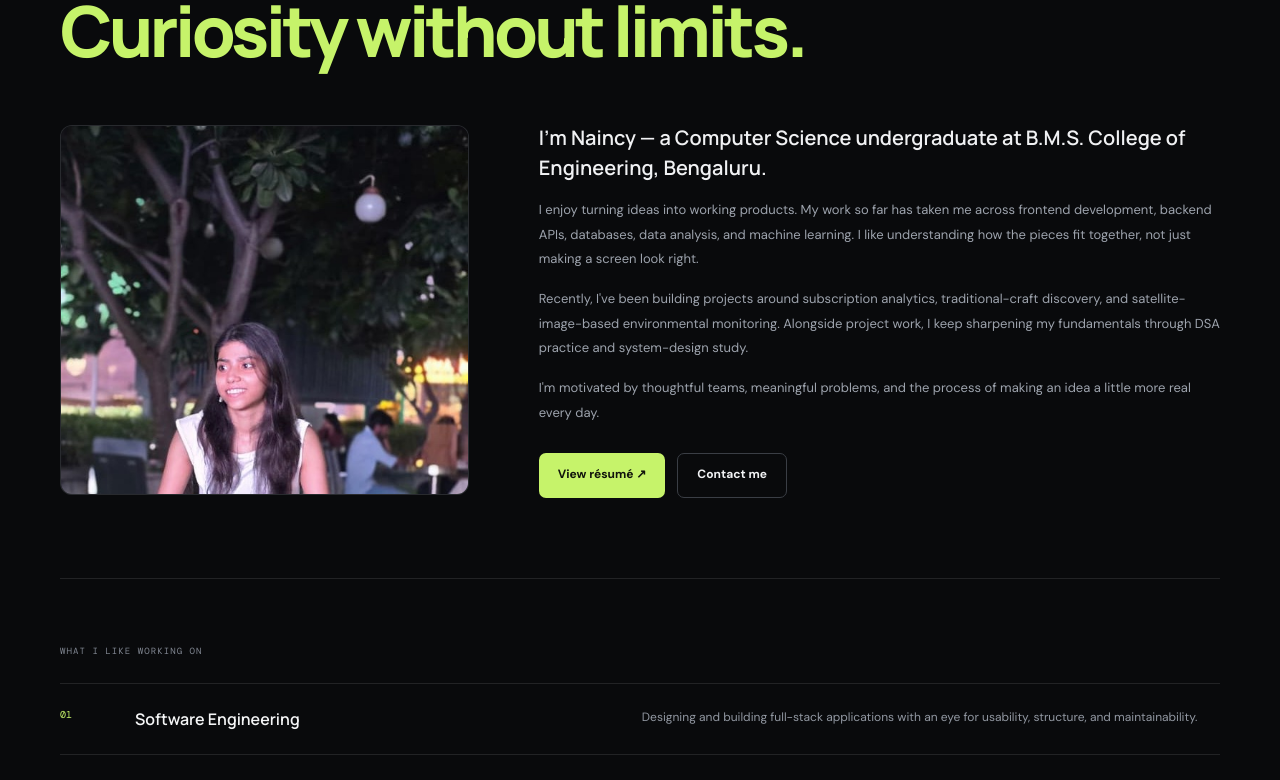
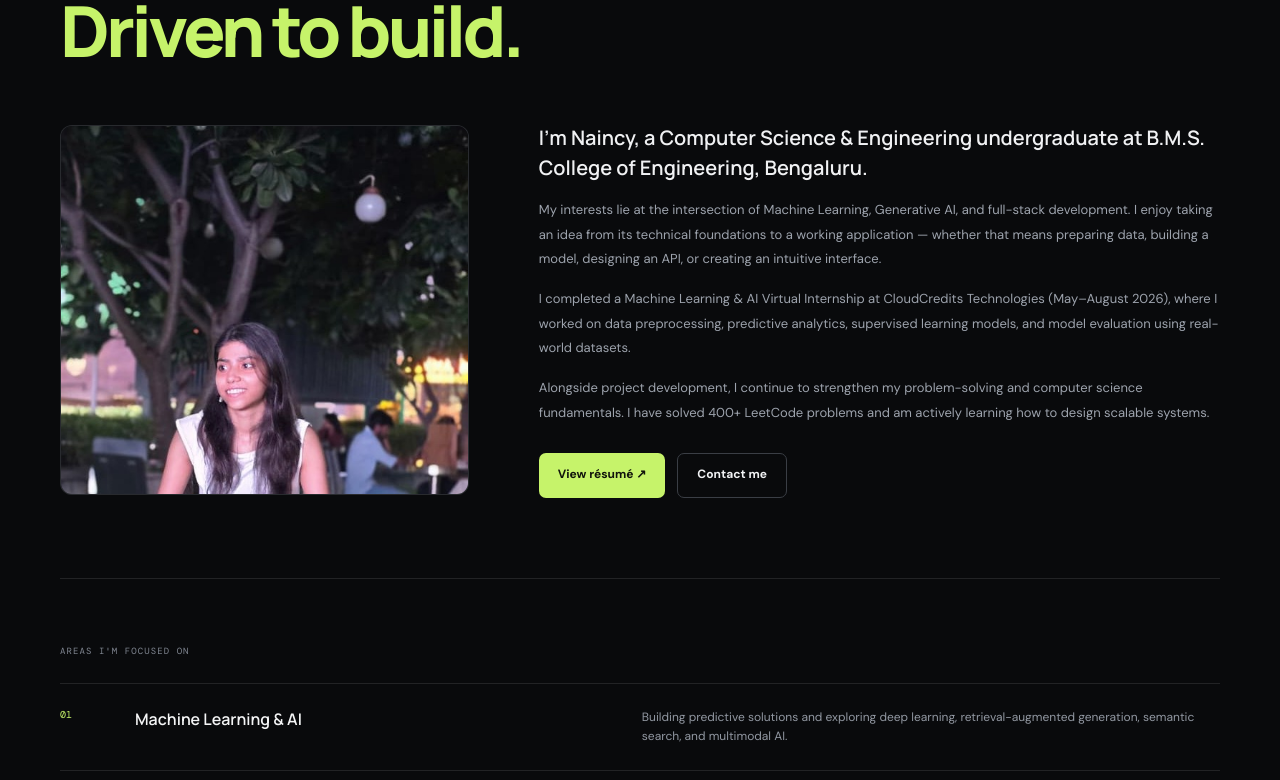
Before and after one commit to Naincy33/PORTFOLIO, a Next.js app: page /about in a window 1280 px wide. Shown: the part 240-1020 px from the top of the page. Built offline with nearby package versions, Linux system fonts and the light colour scheme.

Commit message:
Align portfolio with latest resume

```diff
--- a/app/about/page.js
+++ b/app/about/page.js
@@ -2,9 +2,9 @@ import Image from "next/image";
 import Link from "next/link";
 
 const focusAreas = [
-  ["01", "Software Engineering", "Designing and building full-stack applications with an eye for usability, structure, and maintainability."],
-  ["02", "Data & Machine Learning", "Exploring how data can answer practical questions — from prediction workflows to geospatial analysis."],
-  ["03", "Continuous Learning", "Strengthening fundamentals in DSA, databases, operating systems, networks, and system design."],
+  ["01", "Machine Learning & AI", "Building predictive solutions and exploring deep learning, retrieval-augmented generation, semantic search, and multimodal AI."],
+  ["02", "Full-Stack Development", "Developing web and mobile applications with React, Next.js, FastAPI, Node.js, and relational or NoSQL databases."],
+  ["03", "Scalable Systems", "Learning system-design fundamentals including caching, load balancing, stateless architecture, database replication, and high-level design."],
 ];
 
 export default function About() {
@@ -12,20 +12,20 @@ export default function About() {
     <main className="inner-page">
       <section className="inner-hero section-wrap">
         <div className="section-index">A LITTLE ABOUT ME</div>
-        <h1>Code with purpose.<br /><span>Curiosity without limits.</span></h1>
+        <h1>Curious about AI.<br /><span>Driven to build.</span></h1>
         <div className="about-layout">
           <div className="about-portrait"><Image src="/profilepic.jpg" width={520} height={620} alt="Naincy" priority /></div>
           <div className="about-copy">
-            <p className="lead-copy">I&apos;m Naincy — a Computer Science undergraduate at B.M.S. College of Engineering, Bengaluru.</p>
-            <p>I enjoy turning ideas into working products. My work so far has taken me across frontend development, backend APIs, databases, data analysis, and machine learning. I like understanding how the pieces fit together, not just making a screen look right.</p>
-            <p>Recently, I&apos;ve been building projects around subscription analytics, traditional-craft discovery, and satellite-image-based environmental monitoring. Alongside project work, I keep sharpening my fundamentals through DSA practice and system-design study.</p>
-            <p>I&apos;m motivated by thoughtful teams, meaningful problems, and the process of making an idea a little more real every day.</p>
+            <p className="lead-copy">I&apos;m Naincy, a Computer Science & Engineering undergraduate at B.M.S. College of Engineering, Bengaluru.</p>
+            <p>My interests lie at the intersection of Machine Learning, Generative AI, and full-stack development. I enjoy taking an idea from its technical foundations to a working application — whether that means preparing data, building a model, designing an API, or creating an intuitive interface.</p>
+            <p>I completed a Machine Learning & AI Virtual Internship at CloudCredits Technologies (May–August 2026), where I worked on data preprocessing, predictive analytics, supervised learning models, and model evaluation using real-world datasets.</p>
+            <p>Alongside project development, I continue to strengthen my problem-solving and computer science fundamentals. I have solved 400+ LeetCode problems and am actively learning how to design scalable systems.</p>
             <div className="about-actions"><a className="button button-primary" href="/RESUME.pdf" target="_blank" rel="noreferrer">View résumé ↗</a><Link className="button button-ghost" href="/contact">Contact me</Link></div>
           </div>
         </div>
       </section>
       <section className="section-wrap focus-section">
-        <div className="section-index">WHAT I LIKE WORKING ON</div>
+        <div className="section-index">AREAS I&apos;M FOCUSED ON</div>
         <div className="focus-list">
           {focusAreas.map(([number, title, description]) => <article className="focus-row" key={number}><span>{number}</span><h2>{title}</h2><p>{description}</p></article>)}
         </div>
```
